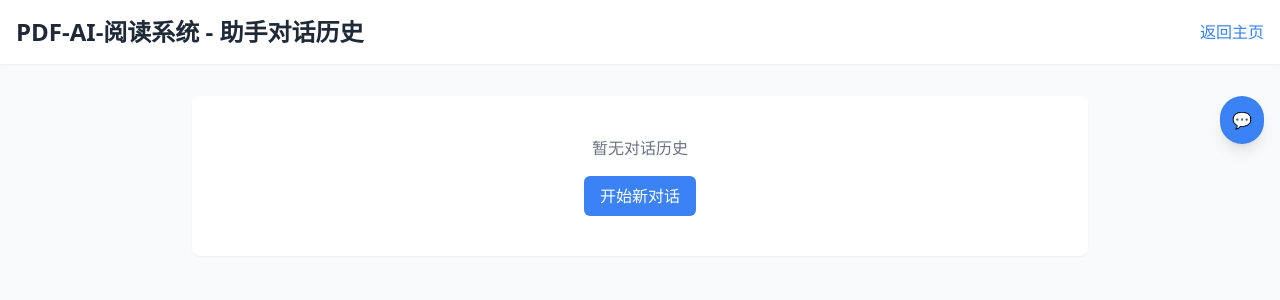
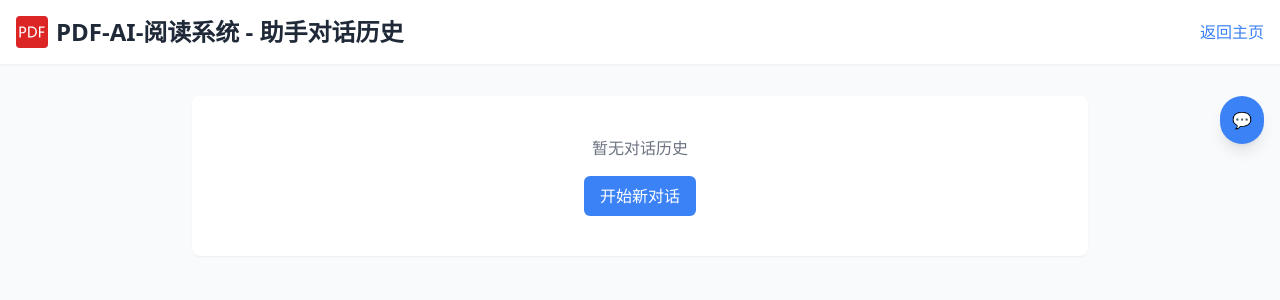
Before and after one commit to tangpan360/pdf-ai-reader, a Next.js app: page /assistant/history in a window 1280 px wide. Shown: the top 300 px of the page. Built offline with nearby package versions, Linux system fonts and the light colour scheme.

Commit message:
在多个页面的标题中添加 PDF 图标 SVG

```diff
--- a/src/pages/assistant/history.js
+++ b/src/pages/assistant/history.js
@@ -69,7 +69,12 @@ export default function AssistantHistory() {
       <header className="bg-white shadow-sm">
         <div className="container-fluid w-full px-4 py-4">
           <div className="flex justify-between items-center">
-            <h1 className="text-2xl font-bold text-gray-800">PDF-AI-阅读系统 - 助手对话历史</h1>
+            <h1 className="text-2xl font-bold text-gray-800 flex items-center">
+              <svg className="w-8 h-8 mr-2 text-red-600" viewBox="0 0 1024 1024" xmlns="http://www.w3.org/2000/svg">
+                <path d="M910.2336 1024H113.7664C51.2 1024 0 972.8 0 910.2336V113.7664C0 51.2 51.2 0 113.7664 0h796.4672C972.8 0 1024 51.2 1024 113.7664v796.4672C1024 972.8 972.8 1024 910.2336 1024zM155.2128 555.4432h44.672c35.9936 1.2032 66.0224-8.704 89.984-29.6704 24.0128-20.9664 36.0192-48.3328 36.0192-82.1248 0-33.28-10.24-58.9568-30.7712-76.8768-20.5312-17.92-49.3568-26.88-86.5536-26.88h-97.792v344.2432h44.4416v-128.6912z m0-176.4352h45.3376c52.48 0 78.6688 22.1184 78.6688 66.432 0 22.8096-7.04 40.3456-21.12 52.5824-14.08 12.1856-34.6624 18.304-61.7728 18.304H155.2128v-137.3184z m234.0352 305.1008h94.6432c54.528 0 99.072-16.0768 133.6576-48.2048 34.6112-32.1536 51.8912-74.9056 51.8912-128.256 0-51.0976-17.28-91.8528-51.8912-122.2144-34.56-30.336-77.952-45.568-130.0992-45.568h-98.2016v344.2432z m44.416-304.6656h51.9936c41.0624 0 74.1632 10.8032 99.328 32.4608 25.216 21.6064 37.7856 53.888 37.7856 96.8704 0 43.008-12.2368 76.3392-36.7872 100.224-24.5248 23.8592-58.624 35.7632-102.3232 35.7632H433.664V379.4432z m479.5648 0v-39.5776h-177.3312v344.2432h44.4416v-150.4512h123.1104V494.592h-123.136v-115.1232h132.9152z" fill="currentColor"/>
+              </svg>
+              PDF-AI-阅读系统 - 助手对话历史
+            </h1>
             <Link href="/" className="text-blue-500 hover:text-blue-600 font-medium">
               返回主页
             </Link>
--- a/src/pages/history.js
+++ b/src/pages/history.js
@@ -56,7 +56,12 @@ export default function History() {
 
       <header className="fixed top-0 left-0 right-0 bg-white shadow-sm z-30">
         <div className="container-fluid w-full px-4 py-4 flex justify-between items-center">
-          <h1 className="text-2xl font-bold text-gray-800">PDF-AI-阅读系统</h1>
+          <h1 className="text-2xl font-bold text-gray-800 flex items-center">
+            <svg className="w-8 h-8 mr-2 text-red-600" viewBox="0 0 1024 1024" xmlns="http://www.w3.org/2000/svg">
+              <path d="M910.2336 1024H113.7664C51.2 1024 0 972.8 0 910.2336V113.7664C0 51.2 51.2 0 113.7664 0h796.4672C972.8 0 1024 51.2 1024 113.7664v796.4672C1024 972.8 972.8 1024 910.2336 1024zM155.2128 555.4432h44.672c35.9936 1.2032 66.0224-8.704 89.984-29.6704 24.0128-20.9664 36.0192-48.3328 36.0192-82.1248 0-33.28-10.24-58.9568-30.7712-76.8768-20.5312-17.92-49.3568-26.88-86.5536-26.88h-97.792v344.2432h44.4416v-128.6912z m0-176.4352h45.3376c52.48 0 78.6688 22.1184 78.6688 66.432 0 22.8096-7.04 40.3456-21.12 52.5824-14.08 12.1856-34.6624 18.304-61.7728 18.304H155.2128v-137.3184z m234.0352 305.1008h94.6432c54.528 0 99.072-16.0768 133.6576-48.2048 34.6112-32.1536 51.8912-74.9056 51.8912-128.256 0-51.0976-17.28-91.8528-51.8912-122.2144-34.56-30.336-77.952-45.568-130.0992-45.568h-98.2016v344.2432z m44.416-304.6656h51.9936c41.0624 0 74.1632 10.8032 99.328 32.4608 25.216 21.6064 37.7856 53.888 37.7856 96.8704 0 43.008-12.2368 76.3392-36.7872 100.224-24.5248 23.8592-58.624 35.7632-102.3232 35.7632H433.664V379.4432z m479.5648 0v-39.5776h-177.3312v344.2432h44.4416v-150.4512h123.1104V494.592h-123.136v-115.1232h132.9152z" fill="currentColor"/>
+            </svg>
+            PDF-AI-阅读系统
+          </h1>
           <Link href="/" className="bg-blue-500 hover:bg-blue-600 text-white px-4 py-2 rounded-md text-sm font-medium transition-colors">
             返回主页
           </Link>
--- a/src/pages/index.js
+++ b/src/pages/index.js
@@ -363,7 +363,12 @@ export default function Home() {
       {!isFullScreen && (
         <header className="fixed top-0 left-0 right-0 bg-white shadow-sm z-30">
           <div className="container-fluid w-full px-4 py-4 flex justify-between items-center">
-            <h1 className="text-2xl font-bold text-gray-800">PDF-AI-阅读系统</h1>
+            <h1 className="text-2xl font-bold text-gray-800 flex items-center">
+              <svg className="w-8 h-8 mr-2 text-red-600" viewBox="0 0 1024 1024" xmlns="http://www.w3.org/2000/svg">
+                <path d="M910.2336 1024H113.7664C51.2 1024 0 972.8 0 910.2336V113.7664C0 51.2 51.2 0 113.7664 0h796.4672C972.8 0 1024 51.2 1024 113.7664v796.4672C1024 972.8 972.8 1024 910.2336 1024zM155.2128 555.4432h44.672c35.9936 1.2032 66.0224-8.704 89.984-29.6704 24.0128-20.9664 36.0192-48.3328 36.0192-82.1248 0-33.28-10.24-58.9568-30.7712-76.8768-20.5312-17.92-49.3568-26.88-86.5536-26.88h-97.792v344.2432h44.4416v-128.6912z m0-176.4352h45.3376c52.48 0 78.6688 22.1184 78.6688 66.432 0 22.8096-7.04 40.3456-21.12 52.5824-14.08 12.1856-34.6624 18.304-61.7728 18.304H155.2128v-137.3184z m234.0352 305.1008h94.6432c54.528 0 99.072-16.0768 133.6576-48.2048 34.6112-32.1536 51.8912-74.9056 51.8912-128.256 0-51.0976-17.28-91.8528-51.8912-122.2144-34.56-30.336-77.952-45.568-130.0992-45.568h-98.2016v344.2432z m44.416-304.6656h51.9936c41.0624 0 74.1632 10.8032 99.328 32.4608 25.216 21.6064 37.7856 53.888 37.7856 96.8704 0 43.008-12.2368 76.3392-36.7872 100.224-24.5248 23.8592-58.624 35.7632-102.3232 35.7632H433.664V379.4432z m479.5648 0v-39.5776h-177.3312v344.2432h44.4416v-150.4512h123.1104V494.592h-123.136v-115.1232h132.9152z" fill="currentColor"/>
+              </svg>
+              PDF-AI-阅读系统
+            </h1>
             <div className="flex space-x-4">
               {markdownContent && (
                 <button
--- a/src/pages/view/[filename].js
+++ b/src/pages/view/[filename].js
@@ -159,7 +159,12 @@ export default function ViewFile() {
       {!isFullScreen && (
         <header className="fixed top-0 left-0 right-0 bg-white shadow-sm z-30">
           <div className="container-fluid w-full px-4 py-4 flex justify-between items-center">
-            <h1 className="text-2xl font-bold text-gray-800">PDF-AI-阅读系统</h1>
+            <h1 className="text-2xl font-bold text-gray-800 flex items-center">
+              <svg className="w-8 h-8 mr-2 text-red-600" viewBox="0 0 1024 1024" xmlns="http://www.w3.org/2000/svg">
+                <path d="M910.2336 1024H113.7664C51.2 1024 0 972.8 0 910.2336V113.7664C0 51.2 51.2 0 113.7664 0h796.4672C972.8 0 1024 51.2 1024 113.7664v796.4672C1024 972.8 972.8 1024 910.2336 1024zM155.2128 555.4432h44.672c35.9936 1.2032 66.0224-8.704 89.984-29.6704 24.0128-20.9664 36.0192-48.3328 36.0192-82.1248 0-33.28-10.24-58.9568-30.7712-76.8768-20.5312-17.92-49.3568-26.88-86.5536-26.88h-97.792v344.2432h44.4416v-128.6912z m0-176.4352h45.3376c52.48 0 78.6688 22.1184 78.6688 66.432 0 22.8096-7.04 40.3456-21.12 52.5824-14.08 12.1856-34.6624 18.304-61.7728 18.304H155.2128v-137.3184z m234.0352 305.1008h94.6432c54.528 0 99.072-16.0768 133.6576-48.2048 34.6112-32.1536 51.8912-74.9056 51.8912-128.256 0-51.0976-17.28-91.8528-51.8912-122.2144-34.56-30.336-77.952-45.568-130.0992-45.568h-98.2016v344.2432z m44.416-304.6656h51.9936c41.0624 0 74.1632 10.8032 99.328 32.4608 25.216 21.6064 37.7856 53.888 37.7856 96.8704 0 43.008-12.2368 76.3392-36.7872 100.224-24.5248 23.8592-58.624 35.7632-102.3232 35.7632H433.664V379.4432z m479.5648 0v-39.5776h-177.3312v344.2432h44.4416v-150.4512h123.1104V494.592h-123.136v-115.1232h132.9152z" fill="currentColor"/>
+              </svg>
+              PDF-AI-阅读系统
+            </h1>
             <div className="flex space-x-4">
               <Link href="/history" className="bg-gray-100 hover:bg-gray-200 text-gray-800 px-4 py-2 rounded-md text-sm font-medium transition-colors">
                 历史记录
```
